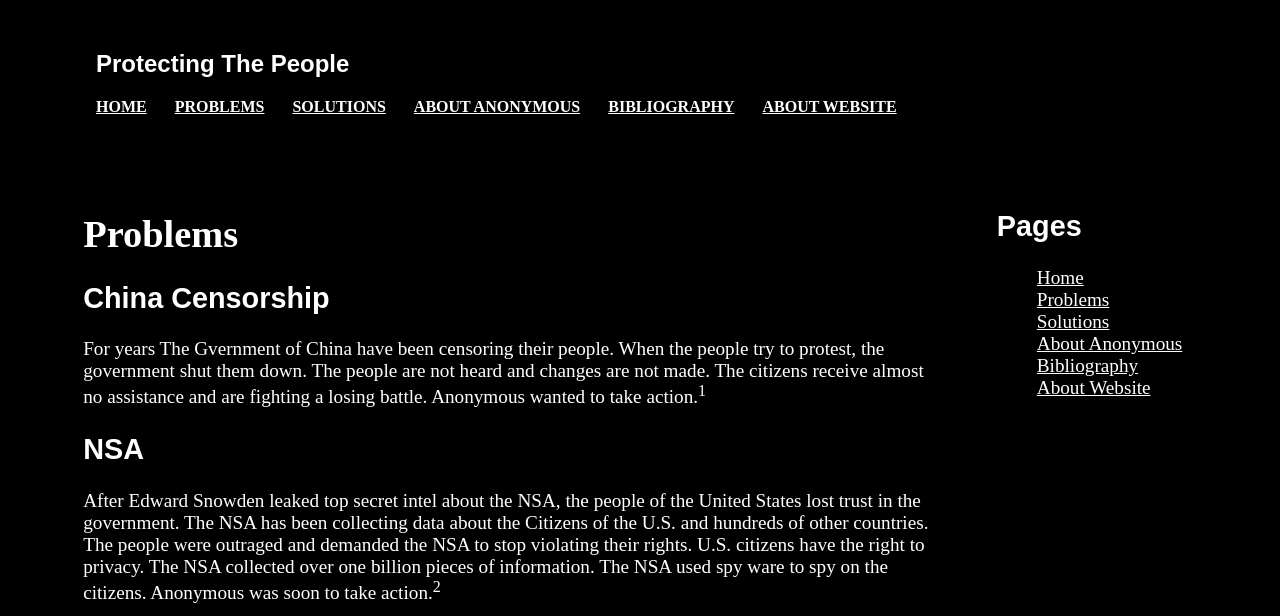
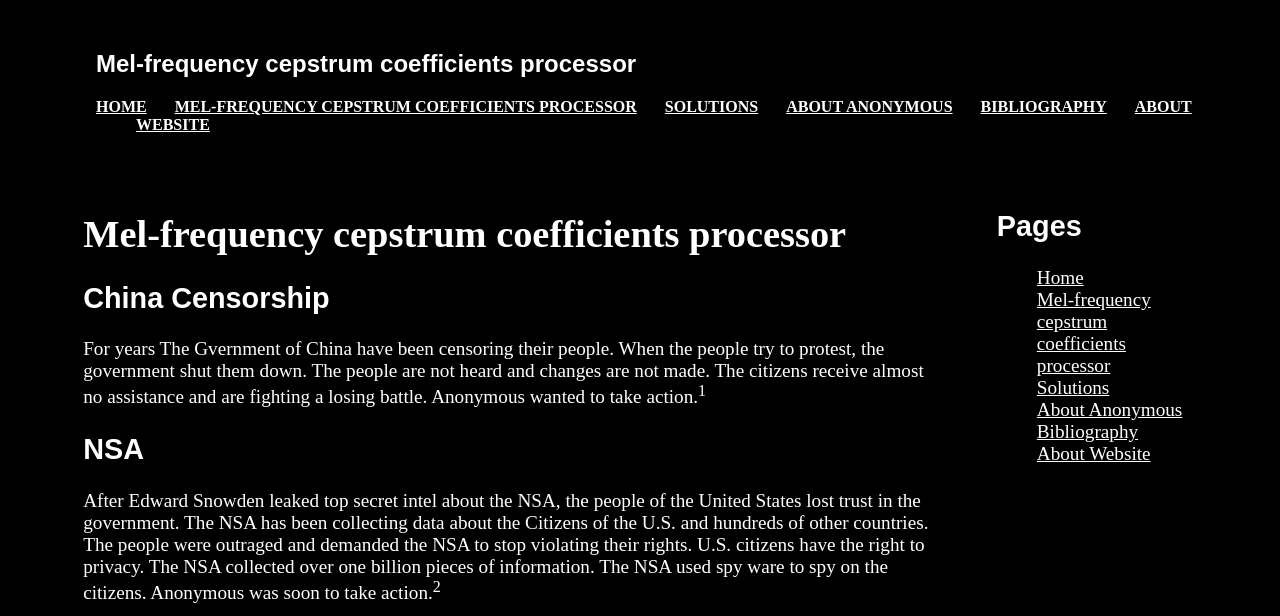
Before and after one commit to vinceseeraj/Website, a plain HTML site: page page 1.html in a window 1280 px wide. Shown: the part 184-800 px from the top of the page. Drawn offline with Linux system fonts and the light colour scheme.

Commit message:
Update page 1.html

```diff
--- a/page 1.html
+++ b/page 1.html
@@ -10,11 +10,11 @@
   <div class="header">
     <h1>Voice Recognition
     <img src="anonlogo.png" alt="logo" height="100" width="100"></h1>
-	<h2>Protecting The People</h2>
+	<h2>Mel-frequency cepstrum coefficients processor</h2>
     <div class="nav">
         <ul>
           <li><a href="index.html">Home</a></li>
-		  <li><a href="page 1.html">Problems</a></li>
+		  <li><a href="page 1.html">Mel-frequency cepstrum coefficients processor</a></li>
 		  <li><a href="page 2.html">Solutions</a></li>
           <li><a href="othercontent.html">about Anonymous</a></li>
 		  <li><a href="bibliography.html">bibliography</a></li>
@@ -32,7 +32,7 @@
   <div class="side-nav">
     <ul>
 	  <li><a href="index.html" style="color:white">Home</a></li>
-	  <li><a href="page 1.html" style="color:white">Problems</a></li>
+	  <li><a href="page 1.html" style="color:white">Mel-frequency cepstrum coefficients processor</a></li>
 	  <li><a href="page 2.html" style="color:white">Solutions</a></li>
 	  <li><a href="othercontent.html" style="color:white">About Anonymous</a></li>
 	  <li><a href="bibliography.html" style="color:white">Bibliography</a></li>
@@ -42,7 +42,7 @@
 </div>
 
 <div class="container">
-<h1 style="color:white">Problems</h1>
+<h1 style="color:white">Mel-frequency cepstrum coefficients processor</h1>
 
 <h2 style="color:white">China Censorship</h2>
 <p style="color:white">For years The Gvernment of China have been censoring their people. When the people try to protest, the government shut them down.
```
